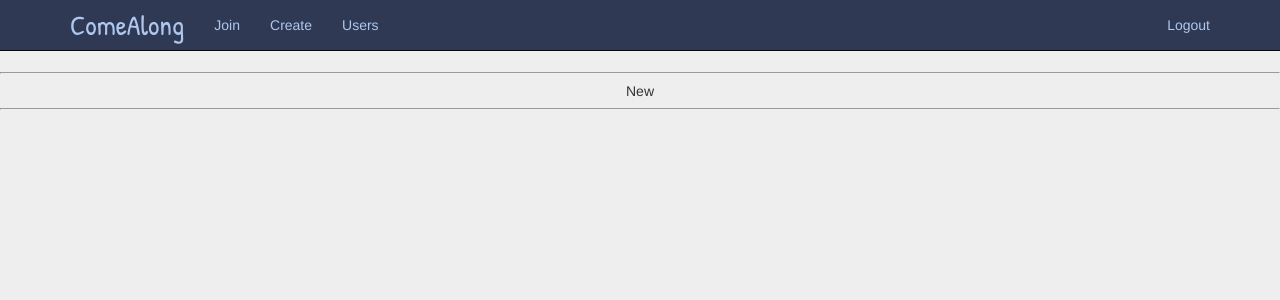
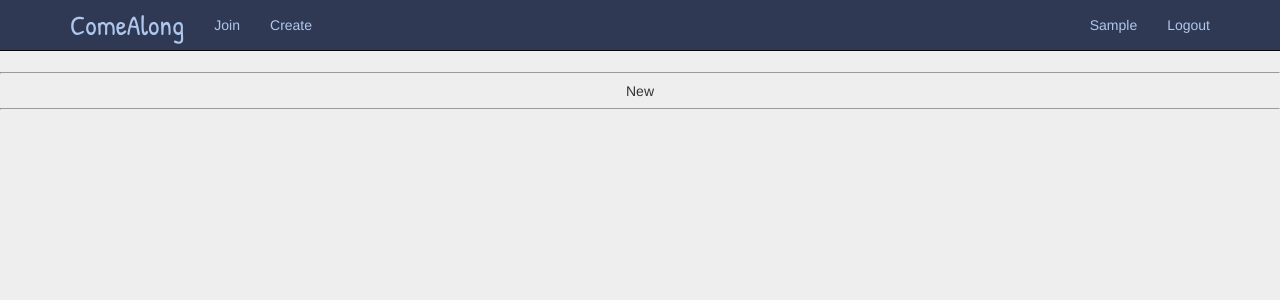
Before and after one commit to GGraca/ComeAlong, a Django app: page / in a window 1280 px wide. Shown: the top 300 px of the page. Run offline with Django 3.2, Linux system fonts and the light colour scheme; the visitor is signed in with stand-in values (Sample User, id 1); data that the repository does not hold is empty; parts of the project's set-up code (start-up, migrations or seed data) failed here and were passed over; some libraries are stand-ins or nearby versions.

Commit message:
Fixed some navbar issues

```diff
--- a/ui/templates/navbar.html
+++ b/ui/templates/navbar.html
@@ -19,12 +19,12 @@
             {% else %}
             <li><a href="/projects/">Create</a></li>
             {%endif%}
-            <li><a href="/users/">Users</a></li>
+            <!-- <li><a href="/users/">Users</a></li> -->
 
          </ul>
          <ul class="nav navbar-nav navbar-right">
             {% if user.is_authenticated%}
-               <li><a href="/users/{{ user.username }}">{{ this_user.get_short_name }}</a></li>
+               <li><a href="/users/{{ user.username }}">{{ user.get_short_name }}</a></li>
             {%endif%}
             {% if user.is_authenticated%}
                <li><a href="{% url 'auth:logout' %}?next={% url 'index' %}">Logout</a></li>
```
